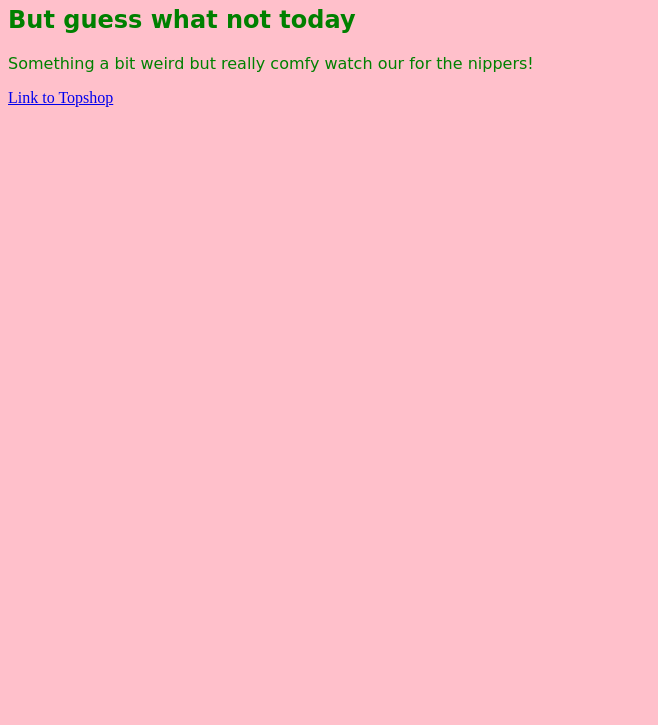
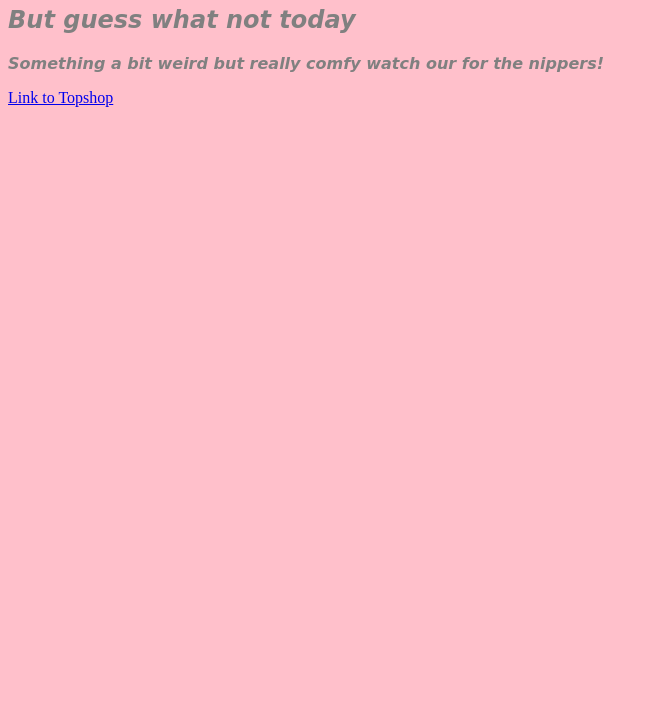
Before and after one commit to francescahurdley/francescahurdley.github.io, a plain HTML site: page unit_1/index.html in a window 1280 px wide. Shown: the part 75-800 px from the top of the page, without its empty margins (0-658 px from the left). Drawn offline with Linux system fonts and the light colour scheme.

Commit message:
Adding to the Font Property

```diff
--- a/unit_1/css/style.css
+++ b/unit_1/css/style.css
@@ -3,6 +3,8 @@ body {
 }
 
 h1, h2, p {
-    color: green;
+    color: grey;
     font-family: cursive;
+    font-style: italic;
+    font-weight: bold;
 }
```
